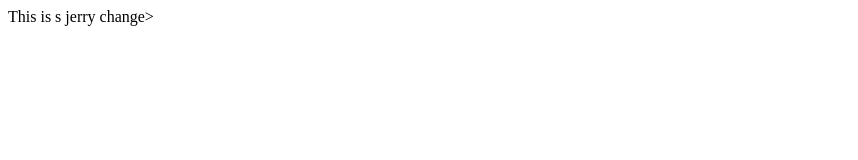
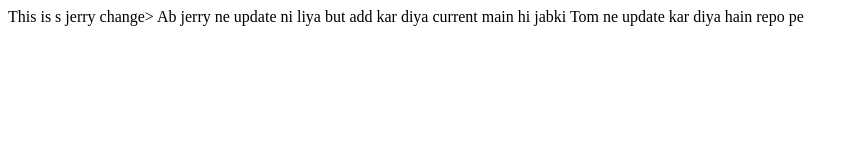
Before and after one commit to gaurav957/learn_git, a plain HTML site: page index.html in a window 1280 px wide. Shown: the whole page, without its empty margins (0-858 px from the left). Drawn offline with Linux system fonts and the light colour scheme.

Commit message:
jerry forgot something

```diff
--- a/index.html
+++ b/index.html
@@ -1,4 +1,5 @@
 <!doctype html>
 <html>
     <head>This is s jerry change</head>>
+    <body>Ab jerry ne update ni liya but add kar diya current main hi jabki Tom ne update kar diya hain repo pe</body>
 </html>
```
